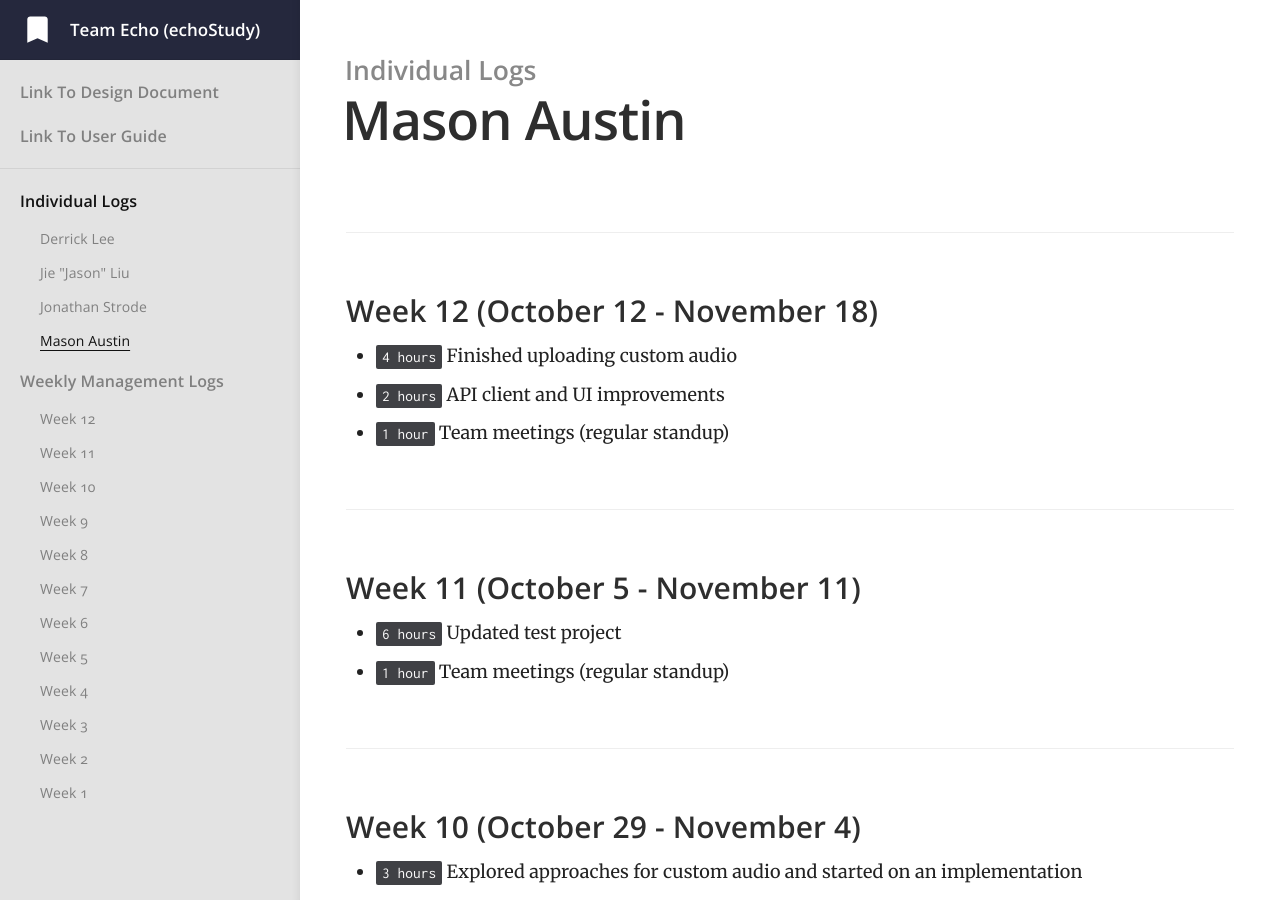
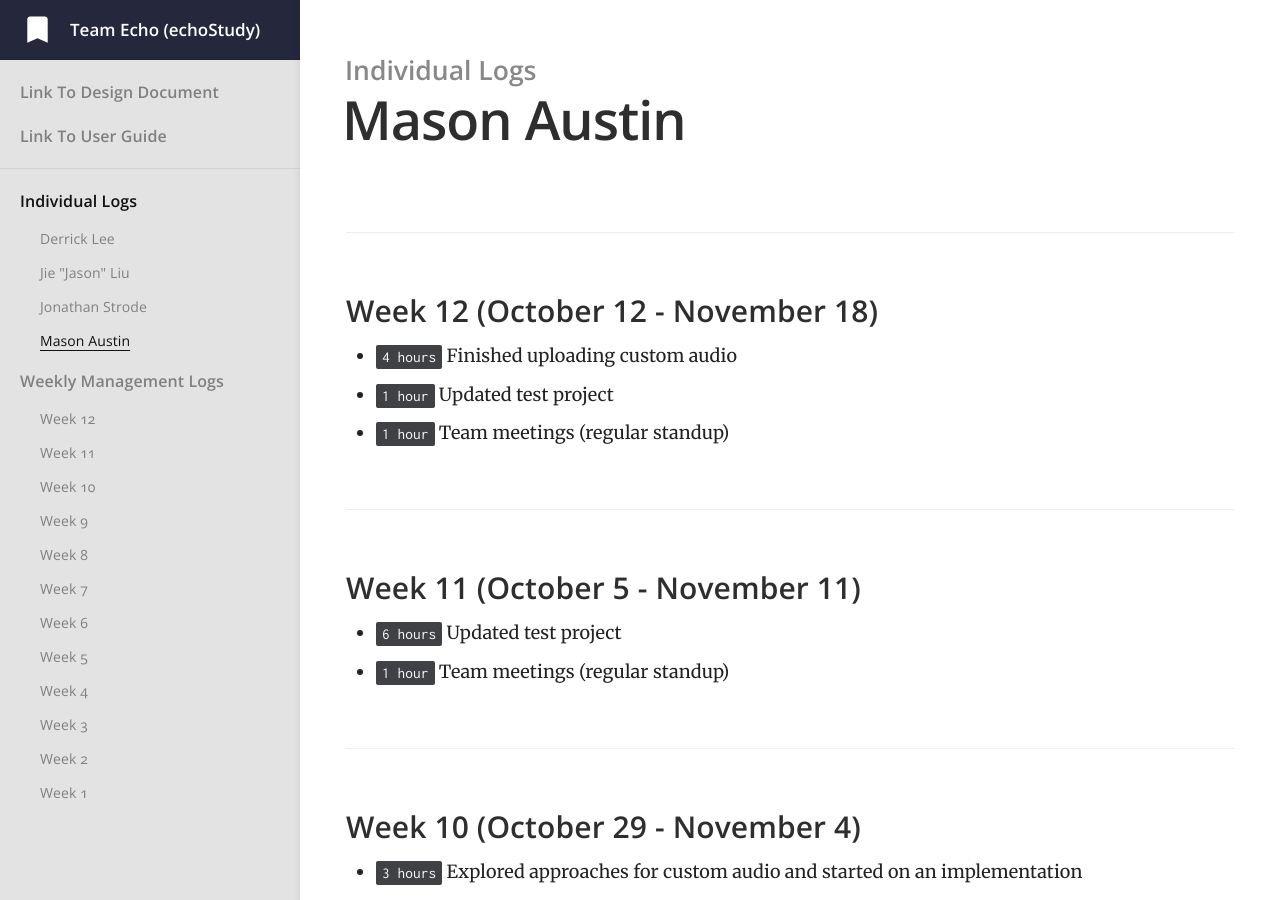
Before and after one commit to jiejasonliu/team-echo-site, a Jekyll site: the page built from _docs/individual-logs/masonaustin-logs.md, in a window 1280 px wide and 900 px high. Built offline with Jekyll 4.4.1, drawn with Linux system fonts in a browser that asks for light colours.

Commit message:
Update masonaustin-logs.md

```diff
--- a/_docs/individual-logs/masonaustin-logs.md
+++ b/_docs/individual-logs/masonaustin-logs.md
@@ -6,7 +6,7 @@ order: 1
 
 ### Week 12 (October 12 - November 18)
   - `4 hours` Finished uploading custom audio
-  - `2 hours` API client and UI improvements
+  - `1 hour` Updated test project
   - `1 hour` Team meetings (regular standup)
 
 ### Week 11 (October 5 - November 11)
```
